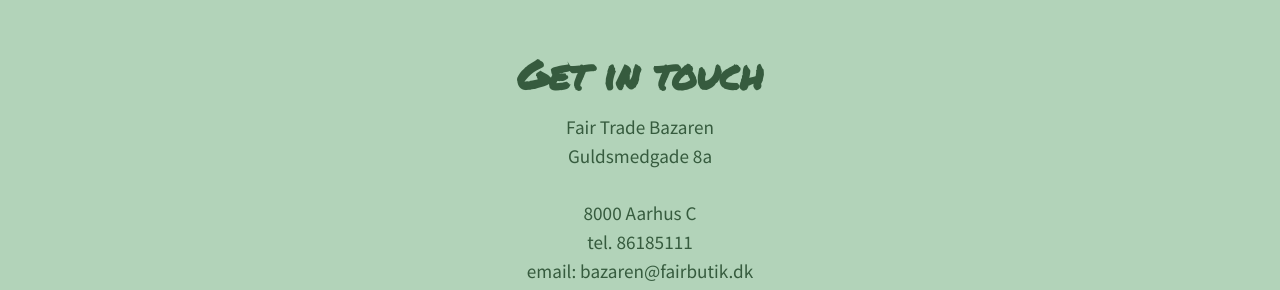
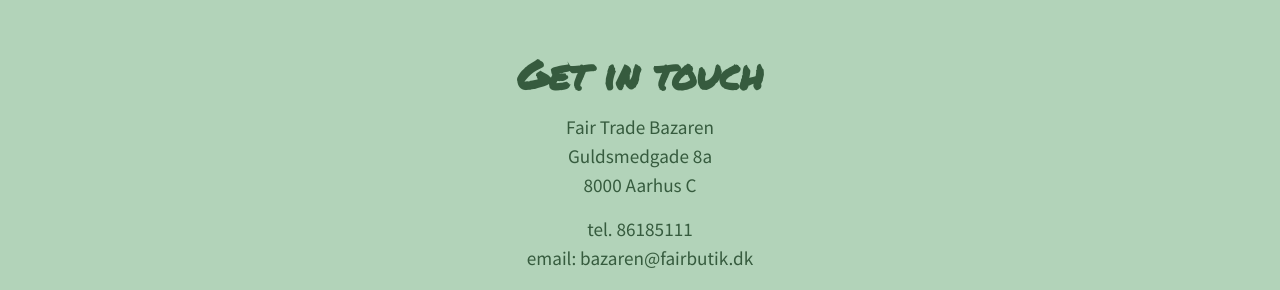
Before and after one commit to V3runka/fairtradebazaren, a plain HTML site: page index.html in a window 1280 px wide. Shown: the part 3356-3646 px from the top of the page. Drawn offline with Linux system fonts and the light colour scheme.

Commit message:
another change

```diff
--- a/css/style.css
+++ b/css/style.css
@@ -576,6 +576,7 @@ h3 {
 
         .yellowsection {
             background-position: 69% 40%;
+            display: none;
         }
 
         .how-to-get-wrapper {
@@ -629,6 +630,7 @@ h3 {
             text-align: center;
             font-size: 1.2em;
             color: #365B3E;
+            margin-bottom: 0.8em;
         }
 
         #contact-info h1 {
@@ -642,7 +644,6 @@ h3 {
 
     @media (min-width: 1100px) {
         .yellowsection {
-            display: none;
             background-position: 67% 40%;
         }
     }
--- a/index.html
+++ b/index.html
@@ -5,7 +5,7 @@
     <meta charset="utf-8" />
     <meta http-equiv="x-ua-compatible" content="ie=edge">
     <title>Fair Trade Bazaren</title>
-    <meta name="keywords" content="fair trade, fairtrade, goods, store, eco, equality, quality, environment" />
+    <meta name="keywords" content="fair trade, fairtrade, goods, store, eco, equality, quality, environment, fairtrade bazaren, Aarhus, " />
     <meta name="description" content="Fair Trade Bazaren is a store selling fairtrade goods." />
     <meta name="viewport" content="width=device-width, initial-scale=1, shrink-to-fit=no">
 
@@ -148,7 +148,7 @@
                     <h1>Get in touch</h1>
                     <p>Fair Trade Bazaren<br>
                         Guldsmedgade 8a<br>
-                        <br>8000 Aarhus C</p>
+                        8000 Aarhus C</p>
                     <p>tel. 86185111 <br>
                         email: bazaren@fairbutik.dk</p>
                 </section>
```
